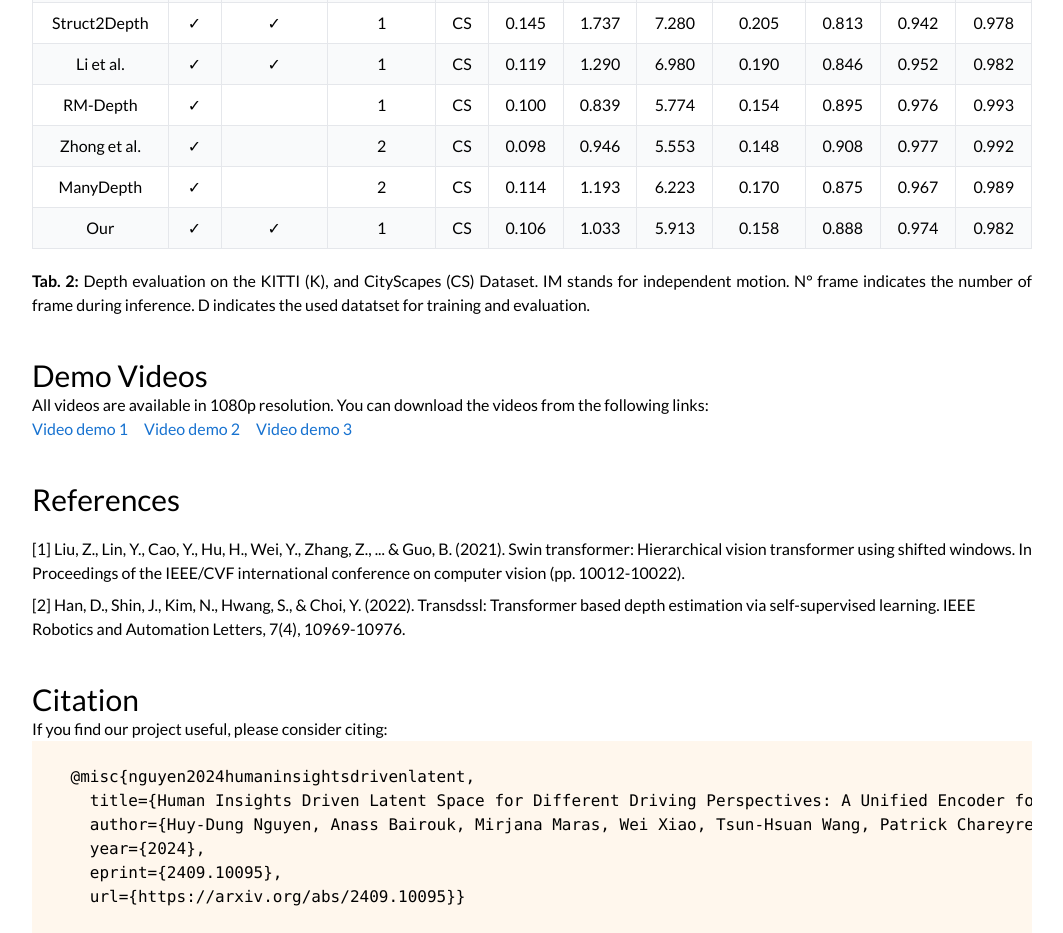
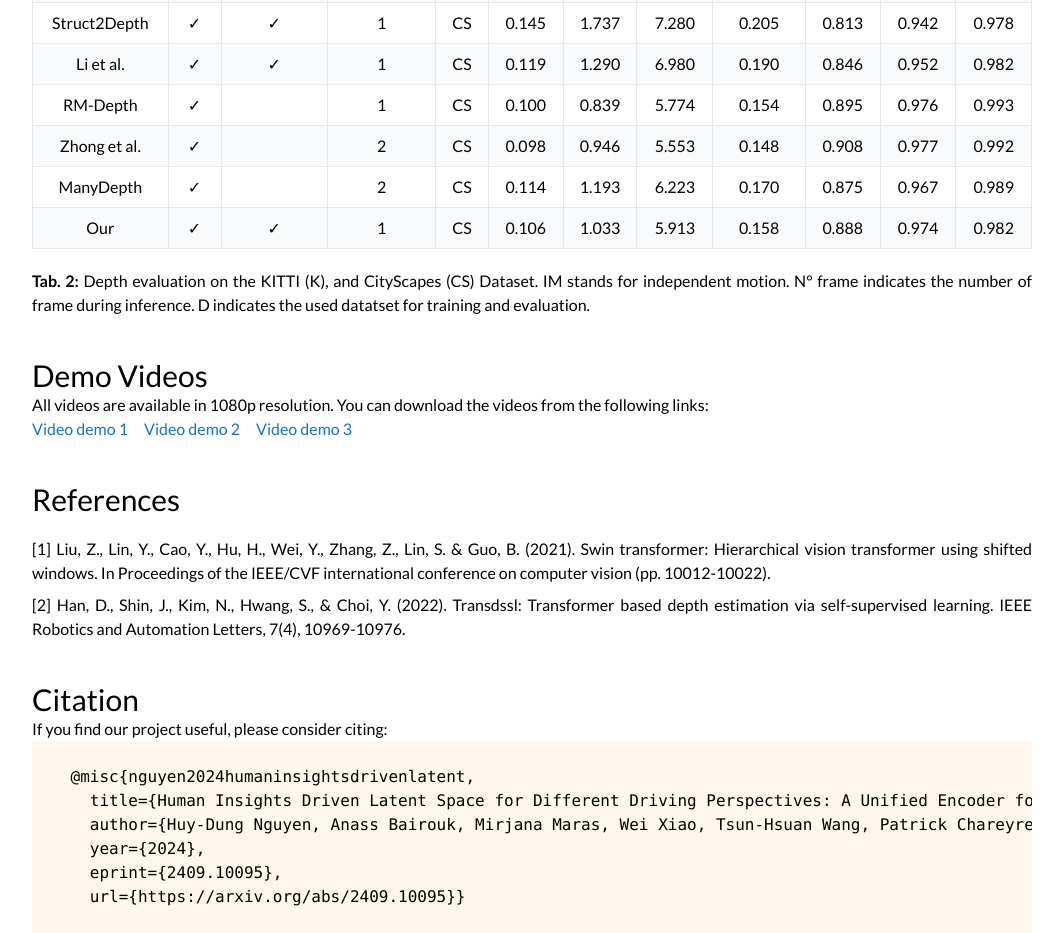
Before and after one commit to HI-ComputerVision/uni-encoder, a website: page index.html in a window 1280 px wide. Shown: the part 5657-6590 px from the top of the page, without its empty margins (108-1171 px from the left). Drawn offline with nearby package versions, Linux system fonts and the light colour scheme.

Commit message:
[UPD] citations

```diff
--- a/index.html
+++ b/index.html
@@ -1015,13 +1015,13 @@
       <div class="w-full max-w-[1000px] mx-auto">
         <h3 class="text-3xl">References</h3>
         <ol class="mt-5 flex flex-col gap-2">
-          <li id="ref1">
-            [1] Liu, Z., Lin, Y., Cao, Y., Hu, H., Wei, Y., Zhang, Z., ... &
+          <li id="ref1" class="text-justify">
+            [1] Liu, Z., Lin, Y., Cao, Y., Hu, H., Wei, Y., Zhang, Z., Lin, S. &
             Guo, B. (2021). Swin transformer: Hierarchical vision transformer
             using shifted windows. In Proceedings of the IEEE/CVF international
             conference on computer vision (pp. 10012-10022).
           </li>
-          <li id="ref2">
+          <li id="ref2" class="text-justify">
             [2] Han, D., Shin, J., Kim, N., Hwang, S., & Choi, Y. (2022).
             Transdssl: Transformer based depth estimation via self-supervised
             learning. IEEE Robotics and Automation Letters, 7(4), 10969-10976.
```
